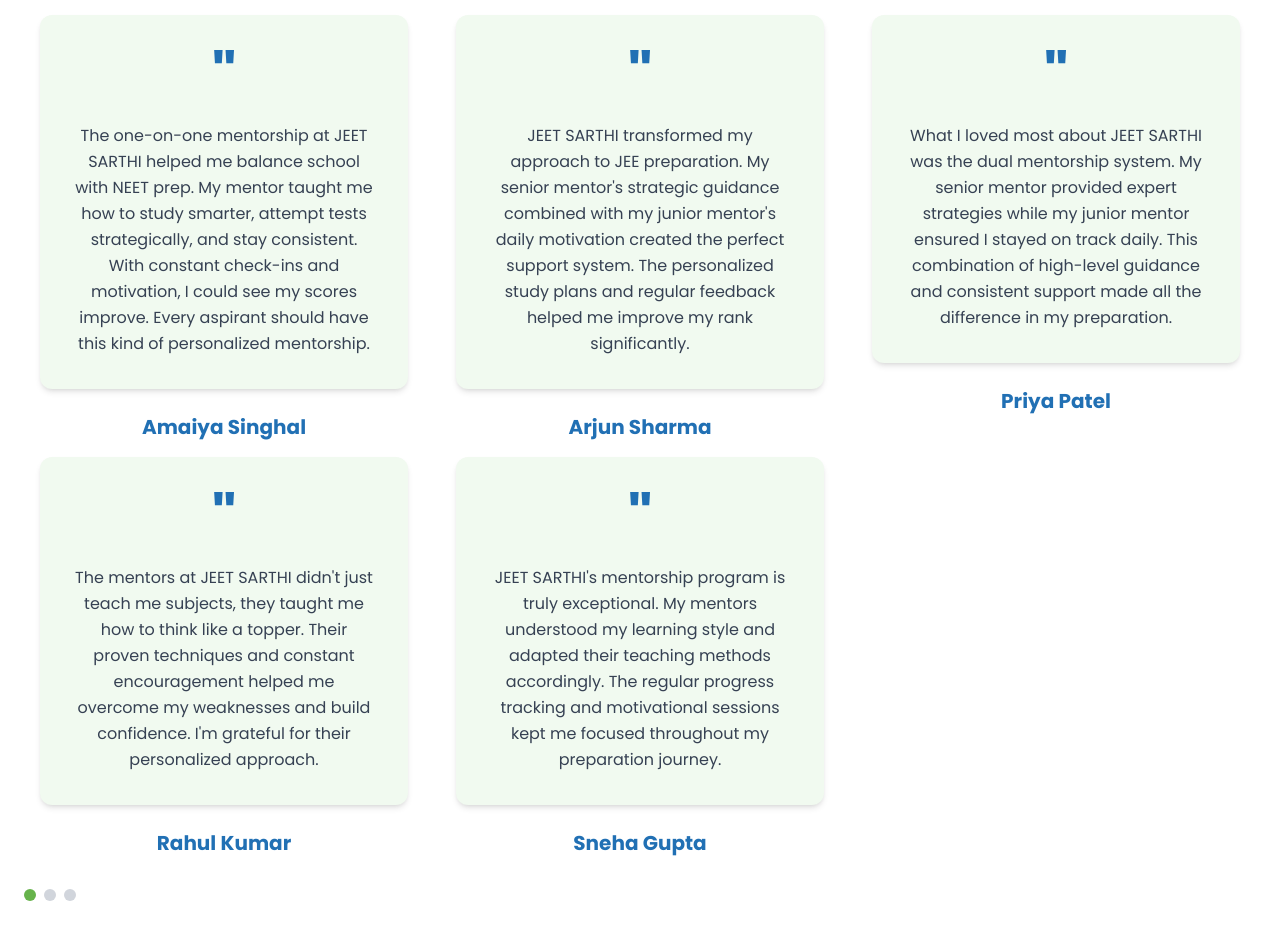
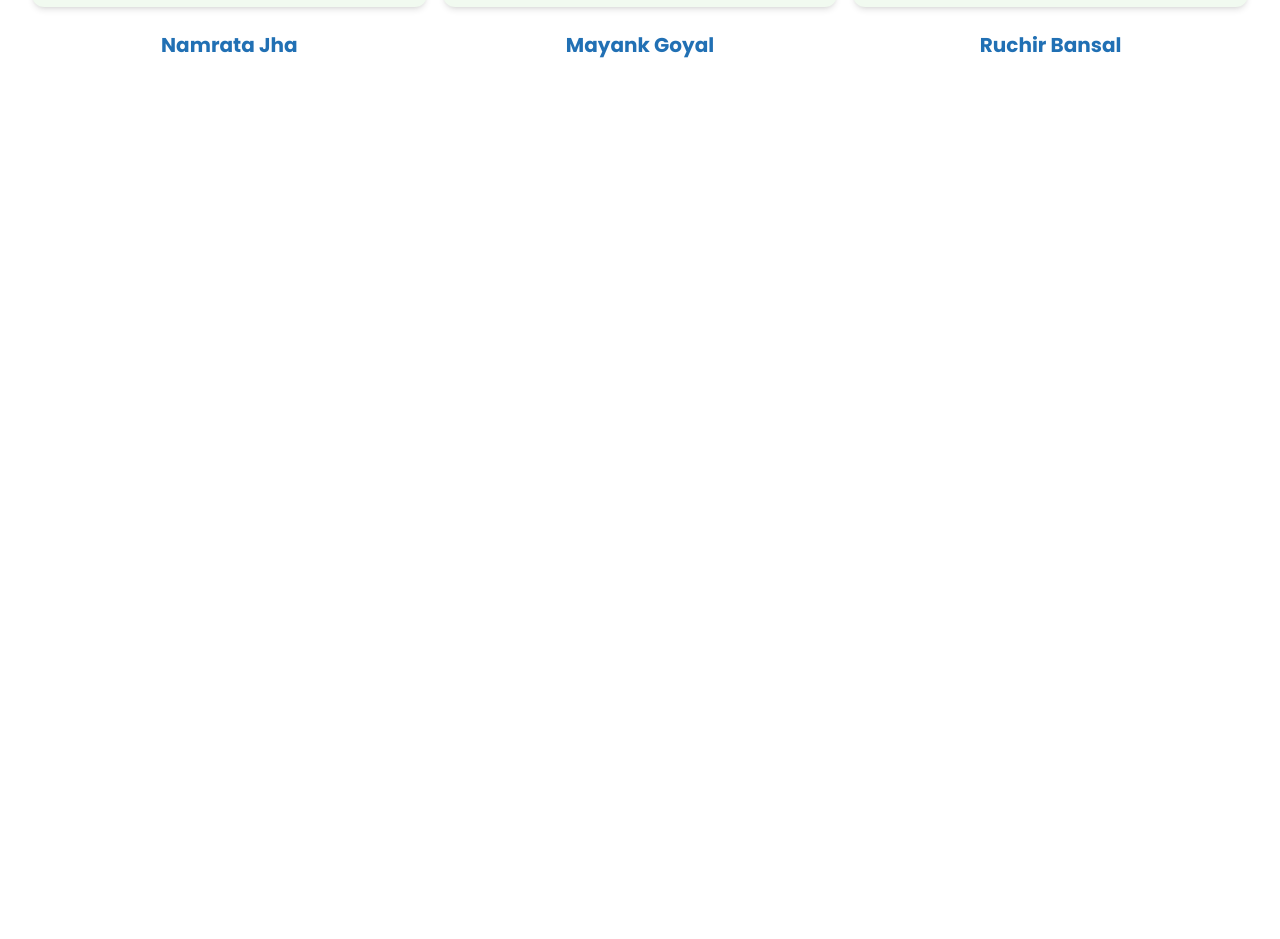
Before and after one commit to Prabal-verma/jeet-sarthi, a Next.js app: page / in a window 1280 px wide. Shown: the part 4650-5589 px from the top of the page. After the commit the page ends 4773 px from the top, so only its background shows below. Built offline with nearby package versions, Linux system fonts and the light colour scheme.

Commit message:
Refactor SuccessStories component to implement a scrollable carousel layout; updated styling for improved display of testimonials on desktop.

```diff
--- a/app/components/SuccessStories.tsx
+++ b/app/components/SuccessStories.tsx
@@ -40,7 +40,7 @@
     }
   ];
 
-  // Static cards layout to match design (no arrows/slide)
+  // Scrollable carousel - 3 cards visible on desktop
 
   return (
     <section className="w-full bg-white py-16">
@@ -50,15 +50,17 @@
           <span className="text-[#2170B4]">Success</span> <span className="text-[#66B34B]">Stories</span>
         </h2>
 
-        {/* Cards - 3 across like the design */}
-        <div className="grid grid-cols-1 md:grid-cols-3 gap-4">
+        {/* Scrollable carousel - 3 cards visible on desktop, same card size */}
+        <div className="relative">
+          <div className="overflow-x-auto no-scrollbar">
+            <div className="flex gap-0 snap-x snap-mandatory">
               {testimonials.map((testimonial, index) => (
-            <div key={index} className="px-4">
-              <div className="bg-[#F1FAF0] rounded-xl p-8 shadow-md">
+                <div key={index} className="flex-none w-full md:w-1/3 snap-start">
+                  <div className="bg-[#F1FAF0] rounded-xl p-8 shadow-md h-[460px] flex flex-col mx-2">
                     {/* Quote Icon centered */}
                     <div className="text-[#2170B4] text-6xl font-bold mb-4 text-center">"</div>
                     {/* Testimonial Text */}
-                <p className="text-gray-700 text-base leading-relaxed text-center">
+                    <p className="text-gray-700 text-sm leading-relaxed text-center">
                       {testimonial.text}
                     </p>
                   </div>
@@ -69,13 +71,10 @@
                 </div>
               ))}
             </div>
+          </div>
+        </div>
 
-        {/* Dots - left aligned to match screenshot */}
-        <div className="flex justify-start mt-8 space-x-2">
-          <span className="w-3 h-3 rounded-full bg-[#66B34B]" />
-          <span className="w-3 h-3 rounded-full bg-gray-300" />
-          <span className="w-3 h-3 rounded-full bg-gray-300" />
-        </div>
+        {/* Dots removed for scrollable carousel */}
       </div>
     </section>
   );
```
Lines whose indentation alone changed are shown as unchanged.
